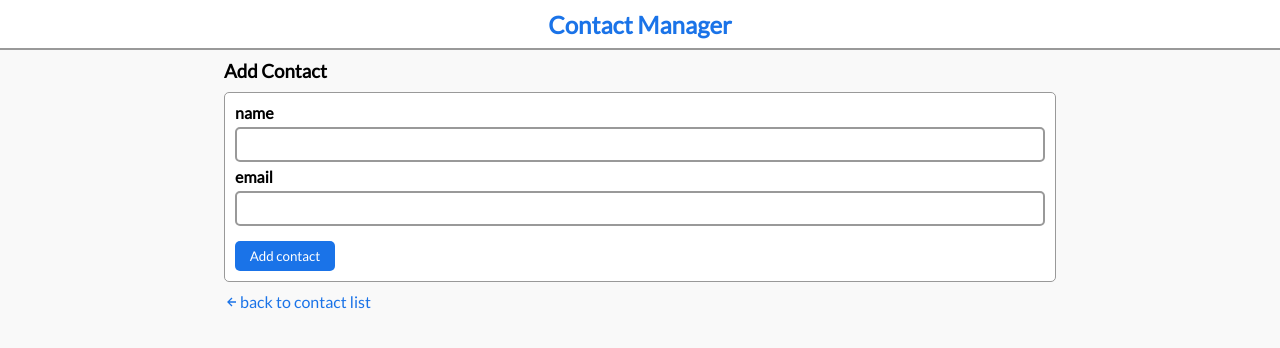
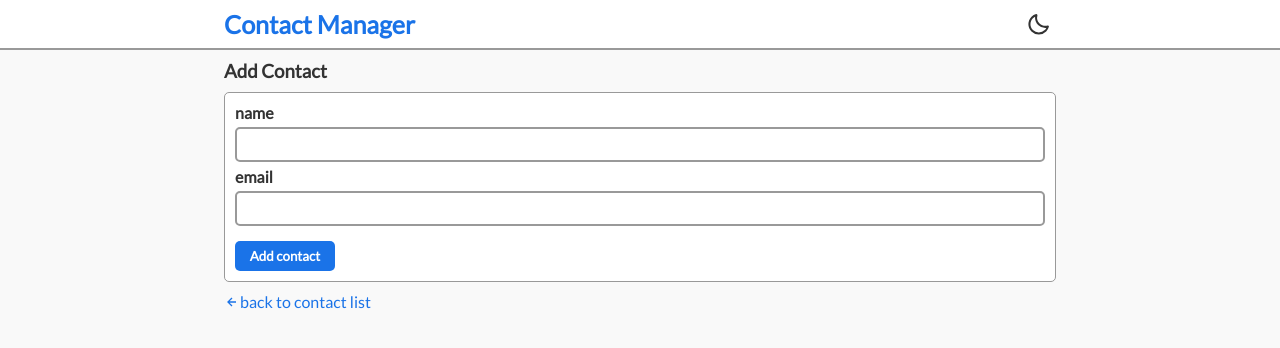
Before and after one commit to MMSabbaghi/React_Contact_Manager_App, a React (Create React App) app: page /contact-form in a window 1280 px wide. Shown: the top 348 px of the page. Built offline with nearby package versions, Linux system fonts and the light colour scheme.

Commit message:
add dark mode

```diff
--- a/src/App.js
+++ b/src/App.js
@@ -2,18 +2,24 @@ import Navbar from "./components/Navbar";
 import ContactForm from "./components/ContactForm";
 import ContactList from "./components/ContactList";
 import { Route, Switch } from "react-router";
+import { useState } from "react";
 
 const App = () => {
+  const [darkMode, setDarkMode] = useState(false);
+
   return (
-    <>
-      <Navbar />
+    <div className="app" data-theme={darkMode ? "dark" : "light"}>
+      <Navbar
+        isDark={darkMode}
+        onToggleMode={() => setDarkMode((pervMode) => !pervMode)}
+      />
       <div className="container">
         <Switch>
           <Route path="/contact-form" exact component={ContactForm} />
           <Route path="/(contact-list)?" exact component={ContactList} />
         </Switch>
       </div>
-    </>
+    </div>
   );
 };
 
--- a/src/components/Navbar.js
+++ b/src/components/Navbar.js
@@ -1,12 +1,18 @@
 import { Link } from "react-router-dom";
+import { BiMoon, BiSun } from "react-icons/bi";
 
-const Navbar = () => {
+const Navbar = ({ onToggleMode, isDark }) => {
   return (
     <nav className="navbar">
       <div className="container">
-        <h1 className="page_title">
-          <Link to="/">Contact Manager</Link>
-        </h1>
+        <div className="nav_items">
+          <Link to="/" className="page_title">
+            Contact Manager
+          </Link>
+          <button className="toggle_mode_btn" onClick={onToggleMode}>
+            {isDark ? <BiSun /> : <BiMoon />}
+          </button>
+        </div>
       </div>
     </nav>
   );
--- a/src/index.css
+++ b/src/index.css
@@ -1,4 +1,22 @@
 @import url("https://fonts.googleapis.com/css2?family=Lato:wght@300;400&display=swap");
+
+[data-theme="light"] {
+  --bg-color: #f9f9f9;
+  --txt-color: #333;
+  --secondary-color: #fff;
+  --primary-color: #1a73e8;
+  --red-color: #e1474d;
+  --btn-color: #fff;
+}
+
+[data-theme="dark"] {
+  --bg-color: #090c3f;
+  --txt-color: #eee;
+  --secondary-color: #1f1f51;
+  --primary-color: #ffd01f;
+  --red-color: #ff4d6c;
+  --btn-color: #090c3f;
+}
 
 * {
   margin: 0;
@@ -7,9 +25,15 @@
   font-family: "Lato", "Segoe UI", Tahoma, Geneva, Verdana, sans-serif;
 }
 
-body {
-  background-color: #f9f9f9;
+.app {
+  background-color: var(--bg-color);
+  color: var(--txt-color);
+  width: 100%;
+  min-height: 100vh;
+  transition: all 0.4s ease;
 }
+
+/* General styles */
 
 ul {
   list-style: none;
@@ -27,9 +51,22 @@ input {
   outline: none;
 }
 
+input {
+  background-color: var(--secondary-color);
+  color: var(--txt-color);
+}
+
+input::placeholder {
+  color: var(--txt-color);
+}
+
+label {
+  color: var(--txt-color);
+}
+
 a {
   text-decoration: none;
-  color: #1a73e8;
+  color: var(--primary-color);
 }
 
 .flex_row {
@@ -52,21 +89,40 @@ a {
 }
 
 .text_input:focus {
-  border-color: #1a73e8;
+  border-color: var(--primary-color);
 }
+
+/* navbar styles */
 
 .navbar {
   display: flex;
   align-items: center;
-  justify-content: center;
-  background-color: #fff;
+  background-color: var(--secondary-color);
   height: 50px;
   border-bottom: #999 solid 2px;
+  transition: inherit;
+}
+
+.nav_items {
+  display: flex;
+  align-items: center;
+  justify-content: space-between;
 }
 
 .page_title {
-  text-align: center;
+  font-size: 25px;
+  font-weight: 600;
 }
+
+.toggle_mode_btn {
+  line-height: 50%;
+  border: none;
+  background-color: transparent;
+  color: var(--txt-color);
+  font-size: 25px;
+}
+
+/* contact form styles*/
 
 .form_title {
   margin: 10px 0;
@@ -77,7 +133,7 @@ a {
   justify-content: center;
   flex-direction: column;
   margin: 10px 0;
-  background-color: #fff;
+  background-color: var(--secondary-color);
   padding: 10px;
   border-radius: 5px;
   border: #999 solid 1px;
@@ -89,18 +145,21 @@ a {
 
 .contact_form button {
   border: none;
-  background-color: #1a73e8;
-  color: #fff;
+  background-color: var(--primary-color);
+  color: var(--btn-color);
   width: 10%;
   min-width: 100px;
   height: 30px;
   margin-top: 10px;
+  font-weight: bold;
 }
 
 .error_msg {
   margin-bottom: 5px;
-  color: #e22030;
+  color: var(--red-color);
 }
+
+/* contact list styles */
 
 .contact_list {
   margin-top: 15px;
@@ -117,11 +176,13 @@ a {
   color: #999;
 }
 
+/* contact info styles */
+
 .contact {
   display: flex;
   align-items: center;
   justify-content: space-between;
-  background-color: #fff;
+  background-color: var(--secondary-color);
   padding: 5px 10px;
   margin-bottom: 10px;
   border: #999 solid 1px;
@@ -145,8 +206,8 @@ a {
 }
 
 .contact .delete_btn {
-  color: rgb(202, 29, 29);
-  border-color: rgb(202, 29, 29);
+  color: var(--red-color);
+  border-color: var(--red-color);
 }
 
 .contact .edit_btn {
```
